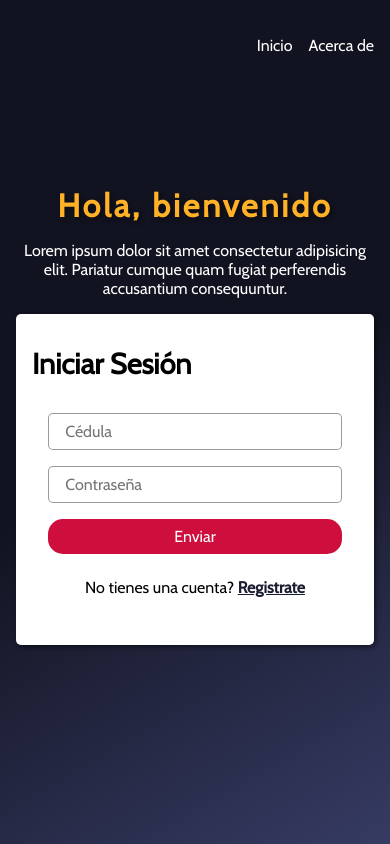
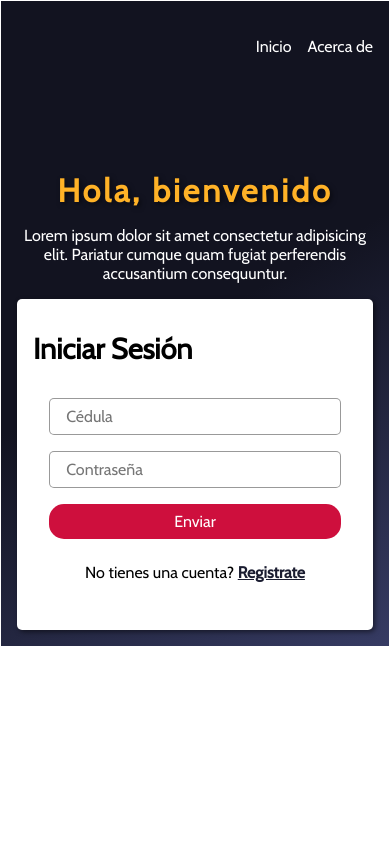
Before and after one commit to czabala847/cotizacion, a PHP site: page /cotizacion/ in a window 390 px wide. Run offline with PHP 8.4, Linux system fonts and the light colour scheme.

Commit message:
Mejorando el responsive del login

```diff
--- a/src/css/style.css
+++ b/src/css/style.css
@@ -36,9 +36,11 @@ figure {
       grid-template-rows: 90px 1fr;
 }
 
-@media only screen and (max-height: 600px) {
+@media only screen and (max-width: 468px) {
   #app {
     height: auto;
+    border: 1px solid;
+    padding-bottom: 1rem;
   }
 }
 
@@ -299,8 +301,8 @@ input[type="file"] {
   -webkit-box-align: initial;
       -ms-flex-align: initial;
           align-items: initial;
-  padding-top: 3rem;
-  height: 60%;
+  padding-top: 2rem;
+  height: 80%;
 }
 
 .login-container .login-description {
@@ -308,13 +310,23 @@ input[type="file"] {
   text-align: center;
   background: url("../assets/495078-PHE69C-919.png") no-repeat;
   background-size: 100%;
-  background-position-y: bottom;
+  background-position-y: 90%;
   background-position-x: center;
 }
 
 @media only screen and (max-width: 768px) {
   .login-description {
     background-image: none !important;
+  }
+}
+
+@media only screen and (max-height: 668px) {
+  .login-container {
+    height: auto;
+    padding: 0 0 1rem;
+  }
+  .login-description {
+    padding-top: 0 !important;
   }
 }
 
--- a/src/sass/base/_global.scss
+++ b/src/sass/base/_global.scss
@@ -28,8 +28,17 @@ figure {
 //   background-position-x: 110%;
 // }
 
-@media only screen and (max-height: 600px) {
+// @media only screen and (max-height: 600px) {
+//   #app {
+//     height: auto;
+//     padding-bottom: 1rem;
+//   }
+// }
+
+@media only screen and (max-width: 468px) {
   #app {
     height: auto;
+    border: 1px solid;
+    padding-bottom: 1rem;
   }
 }
--- a/src/sass/layout/_login.scss
+++ b/src/sass/layout/_login.scss
@@ -40,15 +40,15 @@
 .login-container {
   @extend .section-container;
   align-items: initial;
-  padding-top: 3rem;
-  height: 60%;
+  padding-top: 2rem;
+  height: 80%;
 
   & .login-description {
     padding-top: 3rem;
     text-align: center;
     background: url("../assets/495078-PHE69C-919.png") no-repeat;
     background-size: 100%;
-    background-position-y: bottom;
+    background-position-y: 90%;
     background-position-x: center;
   }
 }
@@ -63,3 +63,14 @@
     background-image: none !important;
   }
 }
+
+@media only screen and (max-height: 668px) {
+  .login-container {
+    height: auto;
+    padding: 0 0 1rem;
+  }
+
+  .login-description {
+    padding-top: 0 !important;
+  }
+}
```
Also changed, not shown: 1 other file.
